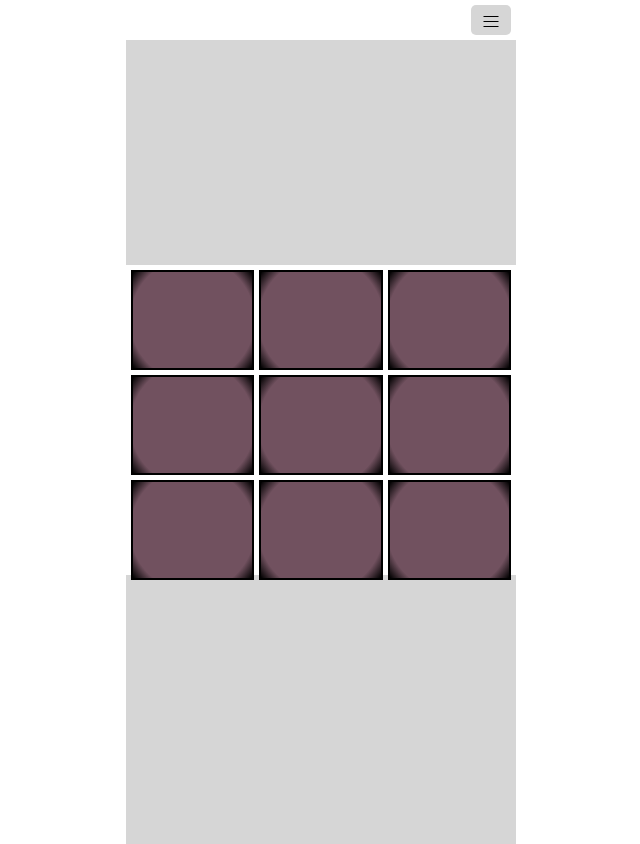
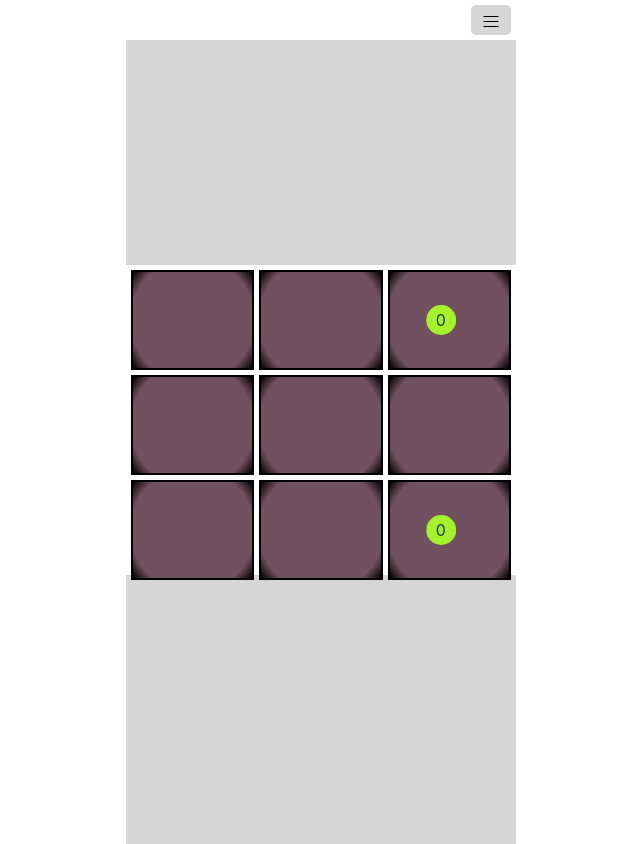
Before and after one commit to odinhusky/neutec-test, a Vue app in the folder nuetec-test/: page / in a window 1280 px wide. Shown: the whole page, without its empty margins (319-959 px from the left). Built offline with nearby package versions, Linux system fonts and the light colour scheme.

Commit message:
[feat] 球的相關動畫以及對應的設定

```diff
--- a/nuetec-test/src/components/MobileView.vue
+++ b/nuetec-test/src/components/MobileView.vue
@@ -9,6 +9,7 @@ const blocksArr = ref([
   {
     key: "b1",
     isShimmer: false,
+    ball: "1",
   },
   {
     key: "b2",
@@ -17,6 +18,7 @@ const blocksArr = ref([
   {
     key: "b3",
     isShimmer: true,
+    ball: "2",
   },
   {
     key: "b4",
@@ -33,6 +35,7 @@ const blocksArr = ref([
   {
     key: "b7",
     isShimmer: false,
+    ball: "3",
   },
   {
     key: "b8",
@@ -41,18 +44,17 @@ const blocksArr = ref([
   {
     key: "b9",
     isShimmer: true,
+    ball: "4",
   },
 ]);
 
 const isShowNavContent = ref(false);
 
 const openNavContent = () => {
-  console.log("onToggleClick");
   isShowNavContent.value = true;
 };
 
 const closeNavContent = () => {
-  console.log("closeNavContent");
   isShowNavContent.value = false;
 };
 </script>
@@ -70,12 +72,12 @@ const closeNavContent = () => {
 
     <div class="blocks-cotainer">
       <div class="blocks">
-        <div
-          class="block"
-          v-for="item in blocksArr"
-          :key="item.key"
-          :class="{ shimmer: item.isShimmer }"
-        ></div>
+        <div class="block" v-for="item in blocksArr" :key="item.key">
+          <div class="block-inside" :class="{ shimmer: item.isShimmer }"></div>
+          <div v-if="item.ball" class="ball" :class="[`ball${item.ball}`]">
+            0
+          </div>
+        </div>
       </div>
     </div>
   </div>
@@ -93,11 +95,22 @@ const closeNavContent = () => {
   }
 }
 
+@keyframes moveRight {
+  0% {
+    transform: translate(-50%, -50%);
+  }
+
+  100% {
+    transform: translate(900%, -50%);
+  }
+}
+
 .mobile-view {
   width: 390px;
   height: 844px;
   background: #d6d6d6;
   position: relative;
+  overflow: hidden;
 }
 
 .nav {
@@ -129,15 +142,42 @@ const closeNavContent = () => {
   .block {
     height: 100px;
     border: black solid 2px;
+
+    position: relative;
+
+    .block-inside {
+      width: 100%;
+      height: 100%;
       background: radial-gradient(
         circle,
         rgba(113, 81, 95, 1) 81%,
         rgba(0, 0, 0, 1) 100%
       );
+      position: relative;
+      z-index: 3;
 
       &.shimmer {
         animation: fadeInOut 0.5s infinite;
       }
     }
+
+    & .ball {
+      width: 30px;
+      height: 30px;
+      background-color: #a5f12b;
+      display: flex;
+      align-items: center;
+      justify-content: center;
+      font-size: 16px;
+      border-radius: 50%;
+      position: absolute;
+      top: 50%;
+      left: 50%;
+      transform: translate(-50%, -50%);
+      z-index: 4;
+
+      animation: moveRight 2s infinite ease-in-out;
+    }
+  }
 }
 </style>
```
Lines whose indentation alone changed are shown as unchanged.
